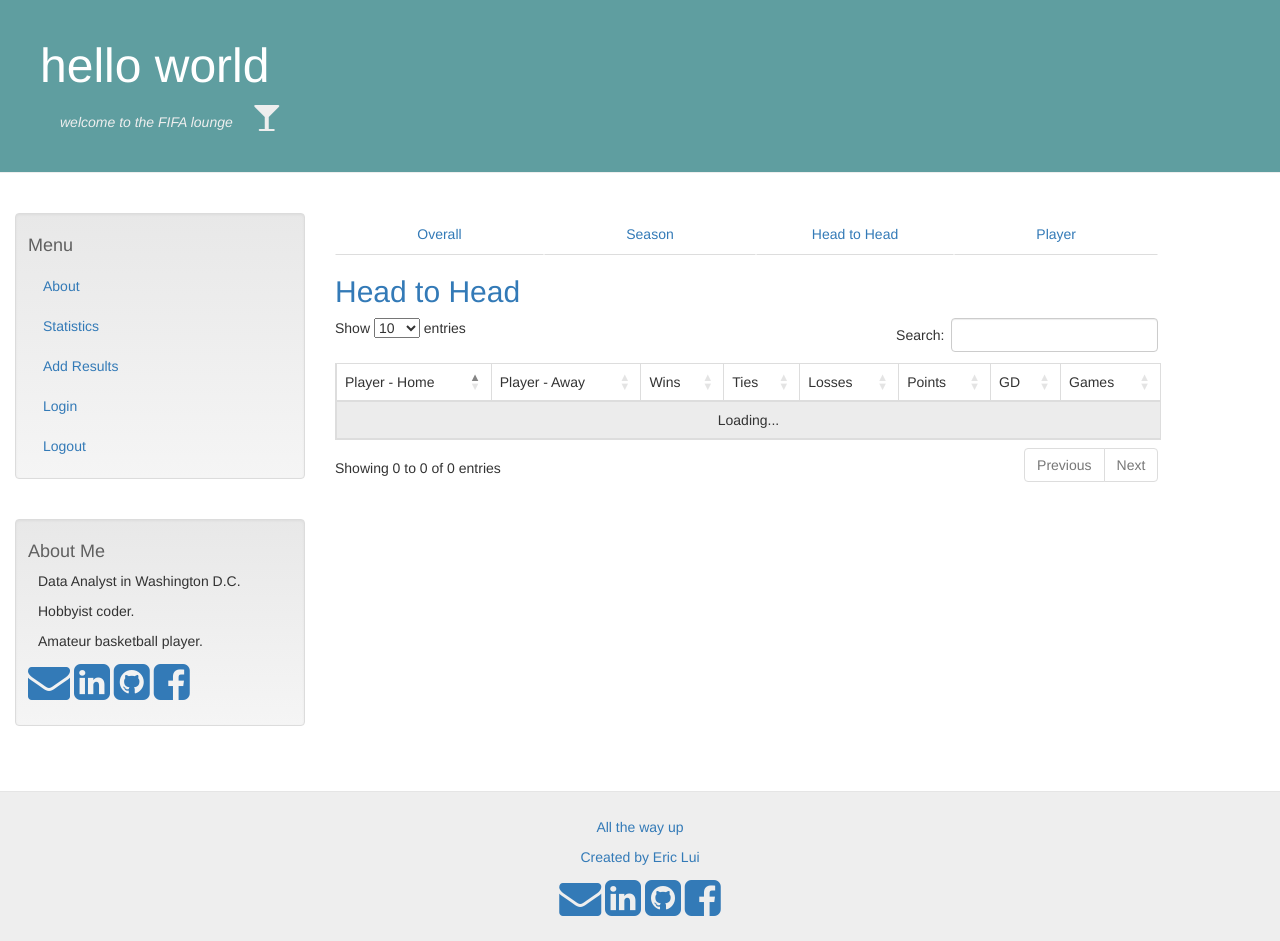
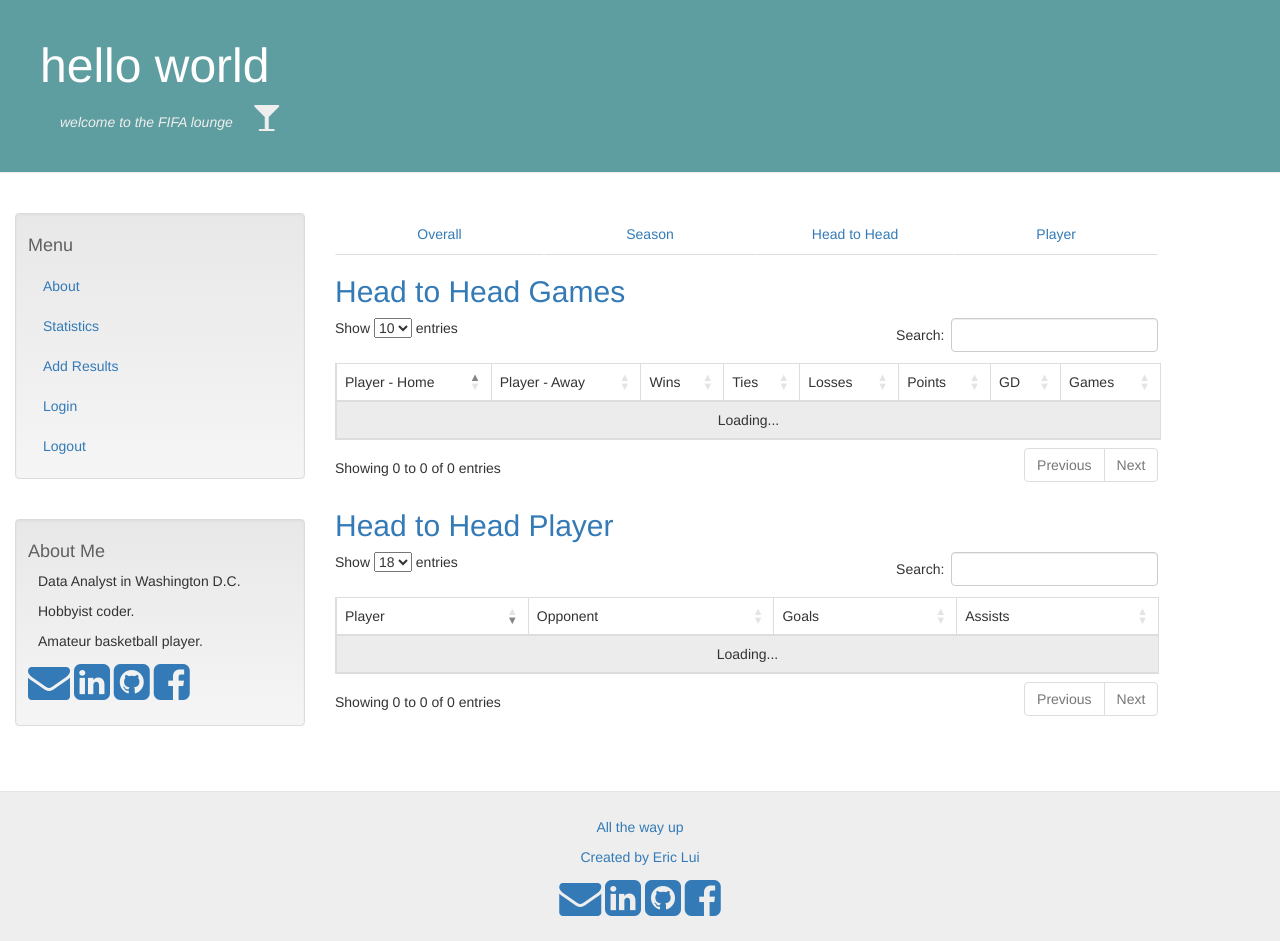
Before and after one commit to elui224/my-first-blog, a Django app: page /statistics/h2h/ in a window 1280 px wide. Run offline with Django 3.2, Linux system fonts and the light colour scheme; data that the repository does not hold is empty; some libraries are stand-ins or nearby versions.

Commit message:
changed data displays to add assists

```diff
--- a/blog/models.py
+++ b/blog/models.py
@@ -131,6 +131,26 @@ class Player(models.Model):
 
 	class Meta:
 		ordering = ('player_name',)
+
+	def get_tot_player_data():
+
+		query_player_tot = '''
+			select a.id, a.player_name, sum(b.num_goals) tot_goal, sum(c.num_assists) tot_assist from blog_player a
+			left join blog_goal b on a.id = b.player_name_id
+			left join blog_assist c on a.id = c.player_name_id
+			group by a.id, a.player_name
+			order by a.player_name asc
+		'''
+
+		tot_player_data_query = Player.objects.raw(query_player_tot)
+
+		tot_player_data = []
+
+		for row in tot_player_data_query:
+			r = ({"id":row.id, "player": row.player_name, "goals": row.tot_goal, "assists": row.tot_assist})
+			tot_player_data.append(r)
+
+		return tot_player_data
 
 
 
@@ -438,32 +458,59 @@ class Goal(models.Model):
 	def get_goal_against_data():
 
 		query_player = '''
+		select goals.*, assists.tot_assists from (
 			SELECT id, mgr, player, blog_team.manager_name opponent_scored_on, sum(num_goals) tot_goals FROM (
-				SELECT blog_player.player_name player, blog_team.manager_name mgr, blog_goal.num_goals, case
-					when blog_player.team_id = blog_game.opponent_first_name_id then blog_game.your_first_name_id
-					when blog_player.team_id = blog_game.your_first_name_id then blog_game.opponent_first_name_id end opponent
-				FROM blog_player
+					SELECT blog_player.player_name player, blog_team.manager_name mgr, blog_goal.num_goals, case
+						when blog_player.team_id = blog_game.opponent_first_name_id then blog_game.your_first_name_id
+						when blog_player.team_id = blog_game.your_first_name_id then blog_game.opponent_first_name_id end opponent
+					FROM blog_player
+					INNER JOIN
+					blog_team ON blog_player.team_id = blog_team.id
+					INNER JOIN
+					blog_goal ON blog_player.id = blog_goal.player_name_id
+					INNER JOIN
+					blog_game ON blog_game.id = blog_goal.game_id
+					where player_team_rec_status = 'A'
+					) data1
 				INNER JOIN
-				blog_team ON blog_player.team_id = blog_team.id
+				blog_team ON data1.opponent = blog_team.id
+				WHERE opponent is not null
+				GROUP BY id, mgr, player, opponent_scored_on
+				ORDER BY player, mgr, tot_goals
+				) goals
+
+			left outer join
+
+			(
+			SELECT player, blog_team.manager_name opponent_scored_on,sum(num_assists) tot_assists FROM (
+					SELECT blog_player.player_name player, blog_team.manager_name mgr, blog_assist.num_assists, case
+						when blog_player.team_id = blog_game.opponent_first_name_id then blog_game.your_first_name_id
+						when blog_player.team_id = blog_game.your_first_name_id then blog_game.opponent_first_name_id end opponent
+					FROM blog_player
+					INNER JOIN
+					blog_team ON blog_player.team_id = blog_team.id
+					INNER JOIN
+					blog_assist ON blog_player.id = blog_assist.player_name_id
+					INNER JOIN
+					blog_game ON blog_game.id = blog_assist.game_id
+					where player_team_rec_status = 'A'
+					) data1
 				INNER JOIN
-				blog_goal ON blog_player.id = blog_goal.player_name_id
-				INNER JOIN
-				blog_game ON blog_game.id = blog_goal.game_id
-				where player_team_rec_status = 'A'
-				) data1
-			INNER JOIN
-			blog_team ON data1.opponent = blog_team.id
-			WHERE opponent is not null
-			GROUP BY id, mgr, player, opponent_scored_on
-			ORDER BY player, mgr, tot_goals
-		'''
+				blog_team ON data1.opponent = blog_team.id
+				WHERE opponent is not null
+				GROUP BY player,opponent_scored_on
+				ORDER BY player
+				) assists
+			on goals.player = assists.player
+			and goals.opponent_scored_on = assists.opponent_scored_on
+	'''
 
 		goal_against_data = Player.objects.raw(query_player)
 
 		goal_against_rows = []
 
 		for row in goal_against_data:
-			r = ({"id":row.id, "manager": row.mgr, "player": row.player, "mgr": row.opponent_scored_on, "goals": row.tot_goals})
+			r = ({"id":row.id, "manager": row.mgr, "player": row.player, "mgr": row.opponent_scored_on, "goals": row.tot_goals, "assists": row.tot_assists})
 			goal_against_rows.append(r)
 
 
--- a/blog/templates/blog/statistics_h2h.html
+++ b/blog/templates/blog/statistics_h2h.html
@@ -5,7 +5,7 @@
 
 <div class="tab-content">
 
-	<h2><a>Head to Head</a></h2>
+	<h2><a>Head to Head Games</a></h2>
 
 	<table id="data-table" class="table table-bordered table-striped table-hover">
 
@@ -28,6 +28,26 @@
 
 </div>
 
+<div class="tab-content">
+
+	<h2><a id="">Head to Head Player</a></h2>
+
+	<table id="data-tables2" class="table table-bordered table-striped table-hover">
+		<thead>
+			<tr>
+				<!-- <td>Manager</td> -->
+				<td>Player</td>
+				<td>Opponent</td>
+				<td>Goals</td>
+				<td>Assists</td>
+			</tr>
+		</thead>
+
+
+	</table>
+
+</div>
+
 {% endblock %}
 
 <script type="text/javascript">
@@ -36,7 +56,7 @@
 
 var endpoint = '/api/chart/managerdata/';
 $('#data-table').DataTable({
-
+	lengthMenu: [[10, 20, 30, -1], [10, 20, 30, "All"]],
     ajax: {
         url: endpoint,
         dataSrc: ''
@@ -53,6 +73,24 @@ $('#data-table').DataTable({
     ]
 });
 
+var endpoint2 = '/api/chart/playerdata/';
+$('#data-tables2').DataTable({
+	paging: true,
+	order: [[ 0, "desc" ]],
+	lengthMenu: [[18, 24, 36, -1], [18, 24, 36, "All"]],
+    ajax: {
+        url: endpoint2,
+        dataSrc: ''
+    },
+    columns: [
+			// { "data": "manager"},
+			{ "data": "player"},
+			{ "data": "mgr"},
+			{ "data": "goals"},
+			{ "data": "assists"}
+    ]
+});
+
 {% endblock jquery %}
 
 </script>
--- a/blog/urls.py
+++ b/blog/urls.py
@@ -11,6 +11,7 @@ from .views import  (
 		ChartSeasonData,
 		ChartHeadtoHeadData,
 		ChartPlayerData,
+		ChartTotPlayerData,
 		PostDetailView,
 		PostListView,
 		StatisticsView,
@@ -43,6 +44,7 @@ urlpatterns = [
 	url(r'^api/chart/seasondata/$', ChartSeasonData.as_view()),
 	url(r'^api/chart/managerdata/$', ChartHeadtoHeadData.as_view()),
 	url(r'^api/chart/playerdata/$', ChartPlayerData.as_view()),
+	url(r'^api/chart/playertotaldata/$', ChartTotPlayerData.as_view()),
 	url(r'^add_results/$', views.add_results, name='add_results'),
 	url(r'^result/(?P<pk>[0-9]+)/$', views.edit_results, name='edit_results'),
 
--- a/blog/views.py
+++ b/blog/views.py
@@ -249,3 +249,12 @@ class ChartPlayerData(APIView):
         playerset = Goal.get_goal_against_data()
         data = playerset
         return Response(data)
+
+class ChartTotPlayerData(APIView):
+    authentication_classes = []
+    permission_classes = []
+
+    def get(self, request, format=None):
+        playerdataset = Player.get_tot_player_data()
+        data = playerdataset
+        return Response(data)
```
Also changed, not shown: blog/templates/blog/statistics_player.html (+6 -6 lines).
